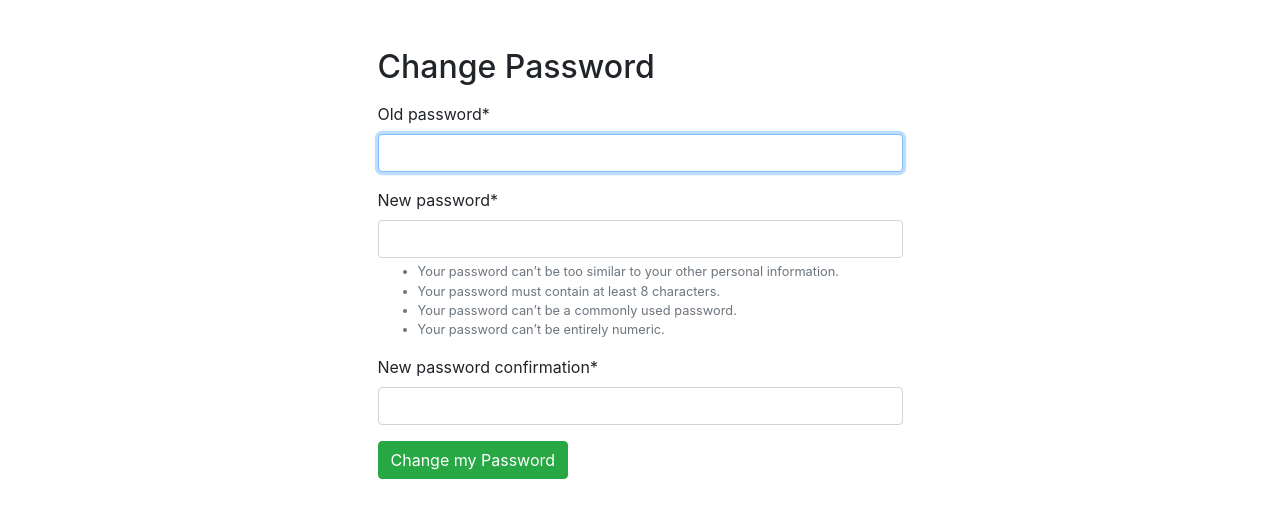
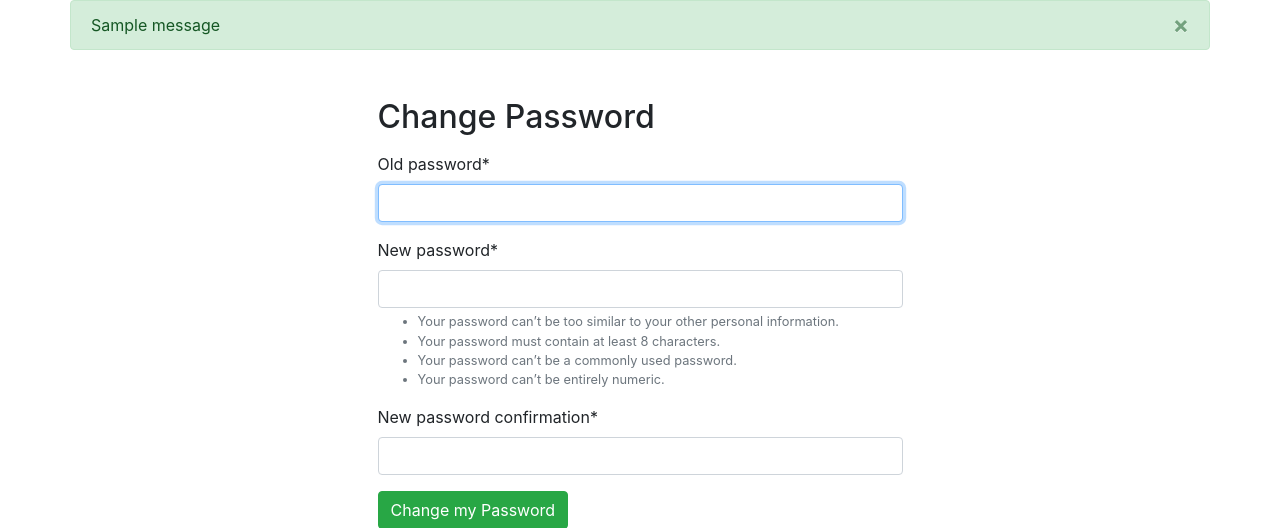
Before and after one commit to ZendaInnocent/simple-online-book-store, a Django app: a page that uses main/templates/main/base.html in a window 1280 px wide. Shown: the part 56-584 px from the top of the page. Run offline with Django 3.2, Linux system fonts and the light colour scheme; a user stored in the database is signed in; tables that the repository leaves empty hold one stand-in row (values such as "Sample post"); one stand-in notice (Sample message) is shown; some libraries are stand-ins or nearby versions.

Commit message:
feat: add messages section on template

```diff
--- a/main/templates/main/base.html
+++ b/main/templates/main/base.html
@@ -85,6 +85,18 @@
         </div>
     </nav>
 
+    {% if messages %}
+        {% for message in messages %}
+        <div class="container alert alert-{{ message.tags }} alert-dismissible fade show" role="alert">
+            <button type="button" class="close" data-dismiss="alert" aria-label="Close">
+                <span aria-hidden="true">&times;</span>
+                <span class="sr-only">Close</span>
+            </button>
+            {{ message }}
+        </div>
+        {% endfor %}
+    {% endif %}
+
     <div class="container my-3">
 
         {% block content %}
```
